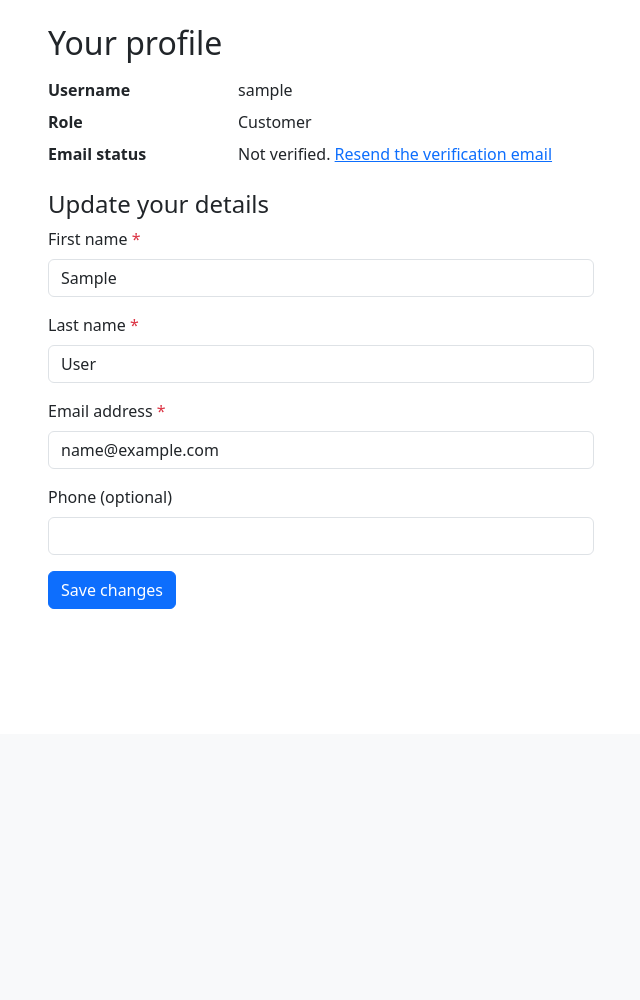
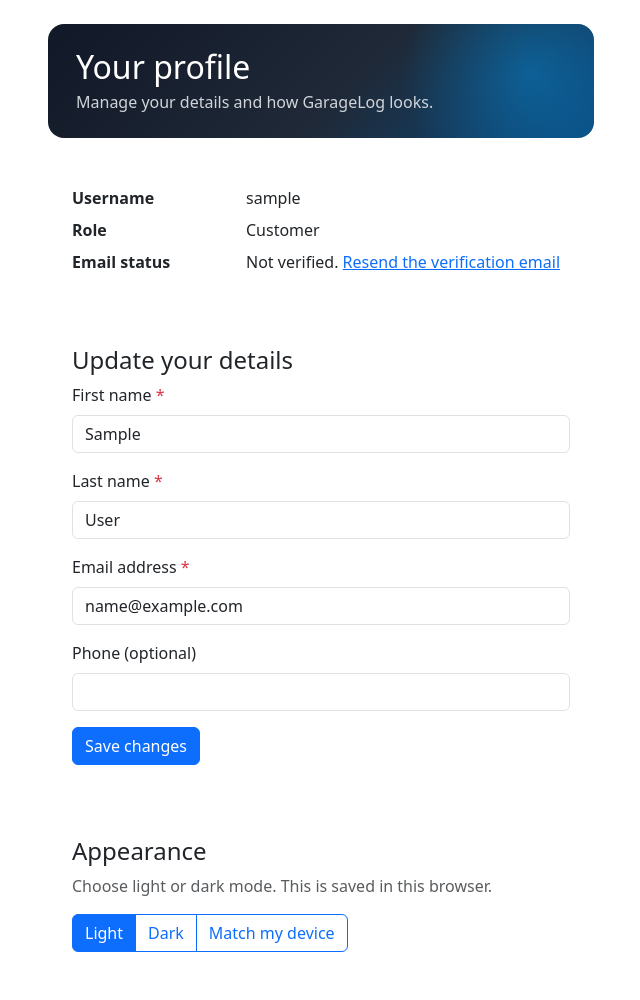
Before and after one commit to Kyran4/GarageLog, a Django app: page /accounts/profile/ in a window 1280 px wide. Shown: the part 66-1066 px from the top of the page, without its empty margins (319-959 px from the left). Before the commit the page ends 675 px from the top, so only its background shows below. Run offline with Django 5.2, Linux system fonts and the light colour scheme; the visitor is signed in with stand-in values (Sample User, id 1).

Commit message:
Adding Theme to Profile Page

```diff
--- a/templates/accounts/profile.html
+++ b/templates/accounts/profile.html
@@ -3,17 +3,24 @@
 {% block title %}Your profile | GarageLog{% endblock %}
 
 {% block content %}
+{% include 'includes/theme.html' %}
 <div class="row justify-content-center">
     <div class="col-md-8 col-lg-6">
-        <h1 class="h2 mb-3">Your profile</h1>
-        <dl class="row">
+        <div class="gl-banner">
+            <h1 class="h2 mb-1">Your profile</h1>
+            <p class="text-body-secondary mb-0">Manage your details and how GarageLog looks.</p>
+        </div>
+        <div class="gl-panel p-4 mb-4">
+            <dl class="row mb-0">
                 <dt class="col-sm-4">Username</dt>
                 <dd class="col-sm-8">{{ user.username }}</dd>
                 <dt class="col-sm-4">Role</dt>
                 <dd class="col-sm-8">{{ user.get_role_display }}</dd>
                 <dt class="col-sm-4">Email status</dt>
-            <dd class="col-sm-8">{% if user.email_verified %}Verified{% else %}Not verified. <a href="{% url 'accounts:resend_verification' %}">Resend the verification email</a>{% endif %}</dd>
+                <dd class="col-sm-8 mb-0">{% if user.email_verified %}Verified{% else %}Not verified. <a href="{% url 'accounts:resend_verification' %}">Resend the verification email</a>{% endif %}</dd>
             </dl>
+        </div>
+        <div class="gl-panel p-4 mb-4">
             <h2 class="h4">Update your details</h2>
             <form method="post" novalidate>
                 {% csrf_token %}
@@ -21,5 +28,53 @@
                 <button type="submit" class="btn btn-primary">Save changes</button>
             </form>
         </div>
+        <div class="gl-panel p-4">
+            <h2 class="h4">Appearance</h2>
+            <p class="text-body-secondary">Choose light or dark mode. This is saved in this browser.</p>
+            <fieldset>
+                <legend class="visually-hidden">Colour theme</legend>
+                <div class="btn-group" role="group" aria-label="Colour theme">
+                    <input type="radio" class="btn-check" name="theme" id="theme-light" value="light" autocomplete="off">
+                    <label class="btn btn-outline-primary" for="theme-light">Light</label>
+                    <input type="radio" class="btn-check" name="theme" id="theme-dark" value="dark" autocomplete="off">
+                    <label class="btn btn-outline-primary" for="theme-dark">Dark</label>
+                    <input type="radio" class="btn-check" name="theme" id="theme-auto" value="auto" autocomplete="off">
+                    <label class="btn btn-outline-primary" for="theme-auto">Match my device</label>
+                </div>
+            </fieldset>
+        </div>
+    </div>
 </div>
 {% endblock %}
+
+{% block scripts %}
+<script>
+    (function () {
+        var KEY = 'garagelog-theme';
+        var radios = document.querySelectorAll('input[name="theme"]');
+        var media = window.matchMedia('(prefers-color-scheme: dark)');
+
+        function saved() {
+            try { return localStorage.getItem(KEY) || 'light'; } catch (e) { return 'light'; }
+        }
+
+        function apply(choice) {
+            var dark = choice === 'dark' || (choice === 'auto' && media.matches);
+            document.documentElement.setAttribute('data-bs-theme', dark ? 'dark' : 'light');
+        }
+
+        radios.forEach(function (radio) {
+            radio.checked = radio.value === saved();
+            radio.addEventListener('change', function () {
+                try { localStorage.setItem(KEY, radio.value); } catch (e) { }
+                apply(radio.value);
+            });
+        });
+
+        // If "Match my device" is chosen, follow the device when it switches.
+        media.addEventListener('change', function () {
+            if (saved() === 'auto') { apply('auto'); }
+        });
+    })();
+</script>
+{% endblock %}
```
Lines whose indentation alone changed are shown as unchanged.
